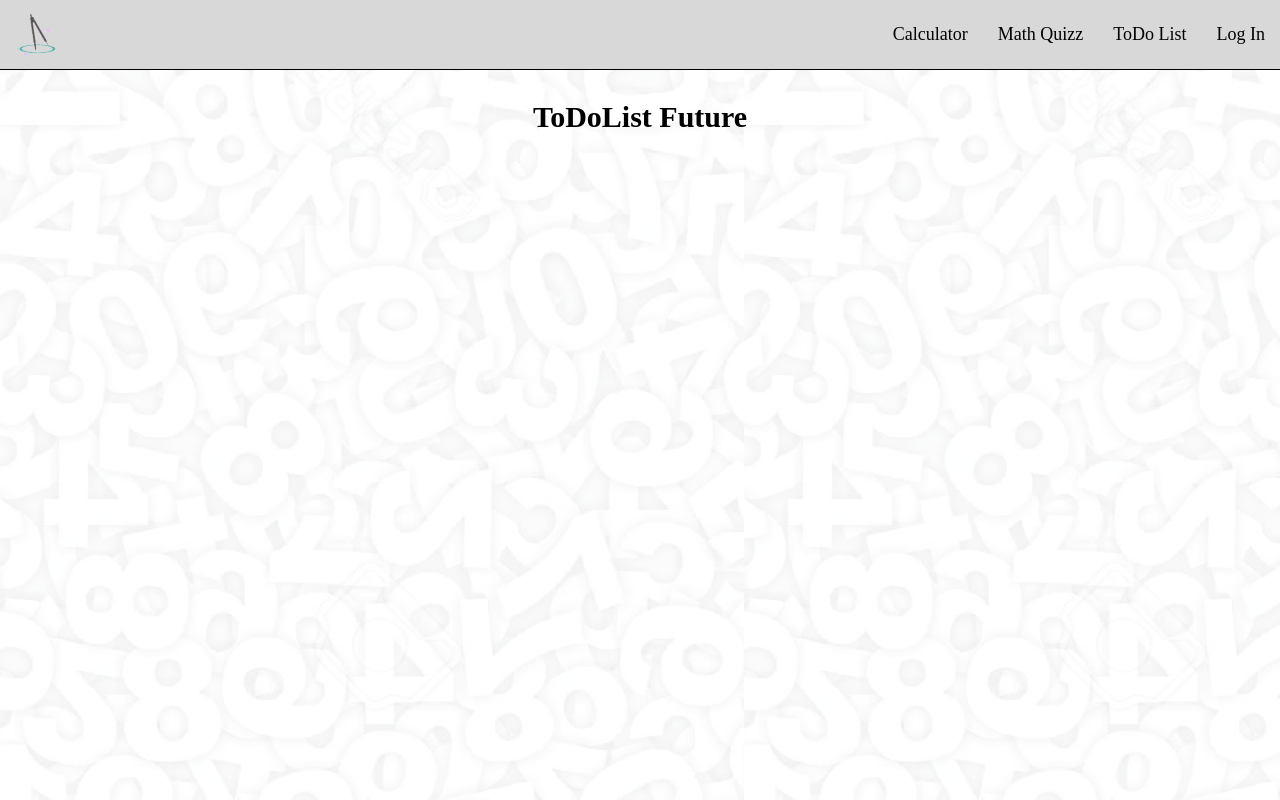
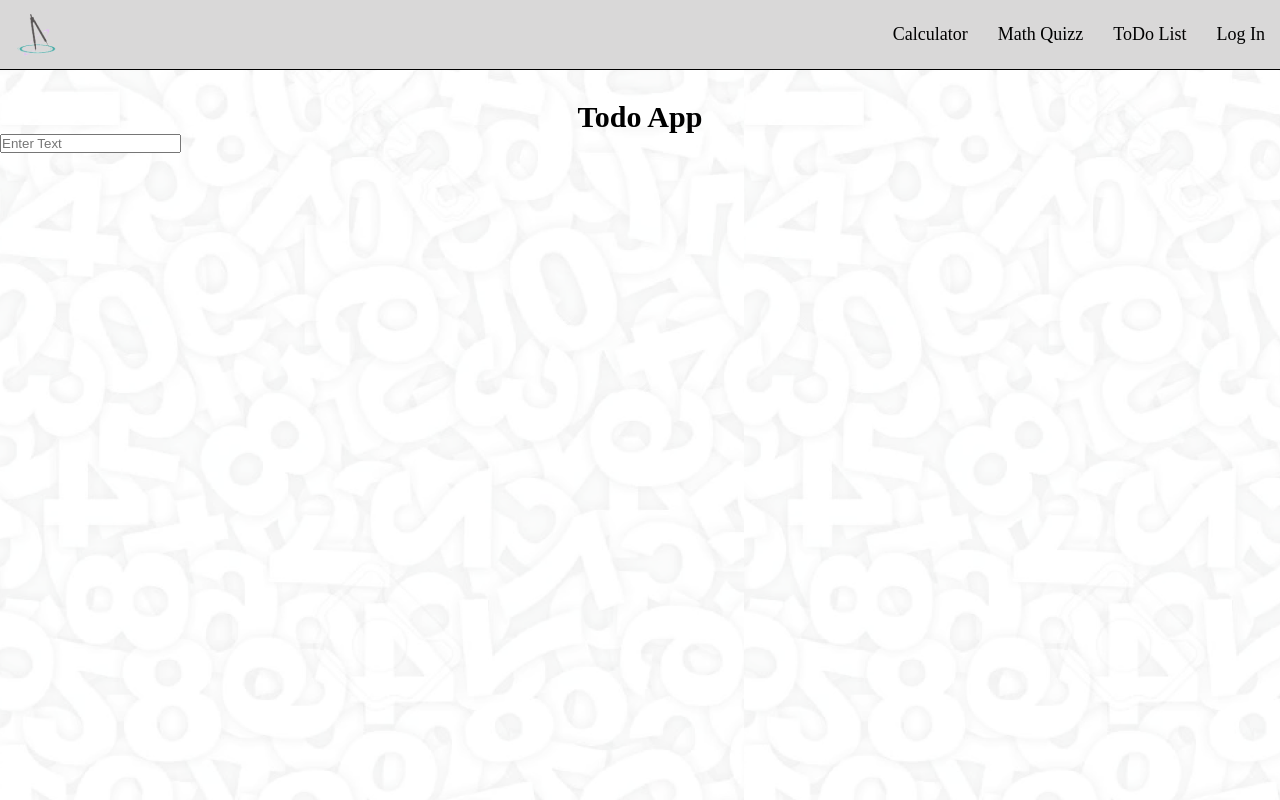
Before and after one commit to dnscrst/utility-project, a Vue app: page /todolist in a window 1280 px wide. Built offline with nearby package versions, Linux system fonts and the light colour scheme.

Commit message:
added some styles

```diff
--- a/src/components/NavBar.vue
+++ b/src/components/NavBar.vue
@@ -9,7 +9,7 @@
     </div>
       <nav>
         <router-link v-for="item in links"
-                      :key="item.id"
+                     :key="item.id"
                      :to="item.path">
           <span @click="HandleChangeRoute">{{item.name}}</span>
         </router-link>
--- /dev/null
+++ b/src/components/ToDoList.vue
@@ -0,0 +1,17 @@
+<template>
+    <div class="container">
+        <div>
+            <input type="text" placeholder="Enter Text" class="form-control" />
+        </div>
+    </div>
+</template>
+
+<script>
+    export default {
+        name: 'ToDoList'
+    }
+</script>
+
+<style lang="scss" scoped>
+
+</style>
--- a/src/views/HomeView.vue
+++ b/src/views/HomeView.vue
@@ -1,7 +1,9 @@
 <template>
   <div class="home-page">
-    <h1>The Utility Effect</h1>
-    <Countdown date="13 January, 2023" />
+    <main>
+      <h1>The Utility Effect</h1>
+      <Countdown date="13 January, 2023" />
+    </main>
   </div>
 </template>
 
--- a/src/views/ToDoListView.vue
+++ b/src/views/ToDoListView.vue
@@ -1,13 +1,18 @@
 <template>
     <div class="todolist-page">
-        <h1>ToDoList Future</h1>
+      <main>
+        <h1>Todo App</h1>
+        <ToDoList />
+      </main>
     </div>
 </template>
 
 <script>
+import ToDoList from '@/components/ToDoList.vue';
     export default {
-        name: 'ToDoListView'
-    }
+    name: "ToDoListView",
+    components: { ToDoList }
+}
 </script>
 
 <style lang="scss">
```
Also changed, not shown: src/styles/base.scss (line endings or trailing spaces).
